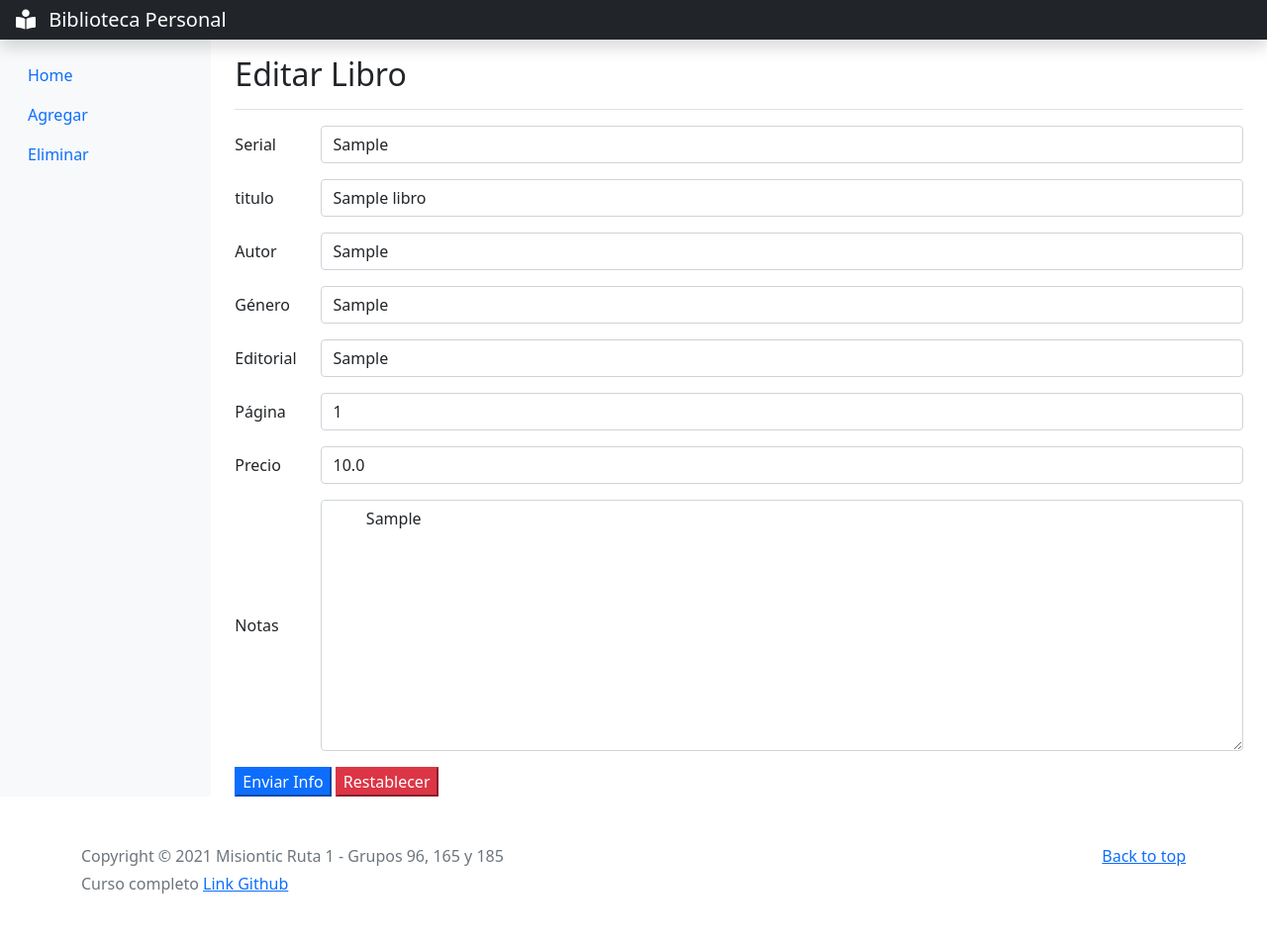
After one commit to jguerrero10/misiontic2020R1, a Django app: page /libros/editar/1 in a window 1280 px wide. The commit adds this page. Shown: the whole page at 99% size. Run offline with Django 3.2, Linux system fonts and the light colour scheme; tables that the repository leaves empty hold one stand-in row (values such as "Sample post").

Commit message:
Plantillas y Formularios agregados

```diff
--- a/Modulo 2/django/mbproject/loanapp/templates/agregar_libro.html
+++ b/Modulo 2/django/mbproject/loanapp/templates/agregar_libro.html
@@ -7,5 +7,8 @@
 {% endblock tema %}
 
 {% block contenido %}
-    Formulario de Agregar
+    <form action="{% url 'agregar_libro' %}" method="post">
+        {% csrf_token %}
+        {% include 'formulario.html' %}
+    </form>
 {% endblock contenido %}
--- a/Modulo 2/django/mbproject/loanapp/templates/base.html
+++ b/Modulo 2/django/mbproject/loanapp/templates/base.html
@@ -33,11 +33,6 @@
                             <li class="nav-item">
                                 <a class="nav-link" href="{% url 'agregar_libro' %}">
                                     Agregar
-                                </a>
-                            </li>
-                            <li class="nav-item">
-                                <a class="nav-link" href="#">
-                                    Editar
                                 </a>
                             </li>
                             <li class="nav-item">
@@ -78,6 +73,5 @@
         </footer>
         <script src="https://ajax.googleapis.com/ajax/libs/jquery/3.6.0/jquery.min.js"></script>
         <script src="https://cdn.jsdelivr.net/npm/bootstrap@5.1.1/dist/js/bootstrap.bundle.min.js" integrity="sha384-/bQdsTh/da6pkI1MST/rWKFNjaCP5gBSY4sEBT38Q/9RBh9AH40zEOg7Hlq2THRZ" crossorigin="anonymous"></script>
-        <script src="js/admin.js"></script>
     </body>
 </html>
--- /dev/null
+++ b/Modulo 2/django/mbproject/loanapp/templates/editar_libro.html
@@ -0,0 +1,16 @@
+{% extends 'base.html' %}
+
+{% block titulo %}
+    Libros
+{% endblock titulo %}
+
+{% block tema %}
+    Editar Libro
+{% endblock tema %}
+
+{% block contenido %}
+<form action="" method="post">
+    {% csrf_token %}
+    {% include 'formulario.html' %}
+</form>
+{% endblock contenido %}
--- /dev/null
+++ b/Modulo 2/django/mbproject/loanapp/templates/formulario.html
@@ -0,0 +1,56 @@
+<div class="row g-3 align-items-center">
+    <div class="col-1">
+        <label class="col-form-label" for="serial">Serial</label>
+    </div>
+    <div class="col-11">
+         <input id="serial" value="{{libro.serial}}"  name="serial" class="form-control" type="text">
+    </div>
+    <div class="col-1">
+     <label class="col-form-label" for="titulo">titulo</label>
+ </div>
+ <div class="col-11">
+      <input id="titulo" name="titulo" value="{{libro.titulo}}" class="form-control" type="text">
+ </div>
+ <div class="col-1">
+     <label class="col-form-label" for="autor">Autor</label>
+ </div>
+ <div class="col-11">
+      <input id="autor" name="autor" value="{{libro.autor}}" class="form-control" type="text">
+ </div>
+ <div class="col-1">
+     <label class="col-form-label" for="genero">Género</label>
+ </div>
+ <div class="col-11">
+      <input id="genero" name="genero" value="{{libro.genero}}" class="form-control" type="text">
+ </div>
+ <div class="col-1">
+     <label class="col-form-label" for="editorial">Editorial</label>
+ </div>
+ <div class="col-11">
+      <input id="editorial" value="{{libro.editorial}}" name="editorial" class="form-control" type="text">
+ </div>
+ <div class="col-1">
+     <label class="col-form-label" for="pag">Página</label>
+ </div>
+ <div class="col-11">
+      <input id="pag" name="pag" value="{{libro.pag}}" class="form-control" type="number" min="0">
+ </div>
+ <div class="col-1">
+     <label class="col-form-label" for="precio">Precio</label>
+ </div>
+ <div class="col-11">
+      <input id="precio" value="{{libro.precio}}" name="precio" class="form-control" type="number" min="0">
+ </div>
+ <div class="col-1">
+     <label class="col-form-label" for="notas">Notas</label>
+ </div>
+ <div class="col-11">
+     <textarea class="form-control" name="notas" id="notas" cols="30" rows="10">
+        {{libro.notas}}
+     </textarea>
+ </div>
+ <div class="col-4">
+     <button type="submit" class="btn-primary">Enviar Info</button>
+     <button type="reset" class="btn-danger">Restablecer</button>
+ </div>
+ </div>
--- a/Modulo 2/django/mbproject/loanapp/templates/index.html
+++ b/Modulo 2/django/mbproject/loanapp/templates/index.html
@@ -16,9 +16,10 @@
         <th>Género</th>
         <th>Páginas</th>
         <th>Precio</th>
+        <th>Acción</th>
     </tr>
 
-    {% for libro in libros %}
+   {% for libro in libros  %}
        <tr>
            <td>{{libro.id}}</td>
            <td>{{libro.titulo}}</td>
@@ -27,6 +28,7 @@
            <td>{{libro.genero}}</td>
            <td>{{libro.pag}}</td>
            <td>${{libro.precio}}</td>
+           <td><a href="{% url 'editar_libro' libro.id %}" class="btn btn-warning">Editar</a></td>
        </tr>
    {% endfor %}
 
--- /dev/null
+++ b/Modulo 2/django/mbproject/loanapp/urls.py
@@ -0,0 +1,7 @@
+from django.urls import path
+from loanapp.views import *
+
+urlpatterns  = [
+    path('agregar/', agregar_libro, name='agregar_libro'),
+    path('editar/<int:id>', editar_libro, name='editar_libro'),
+]
--- a/Modulo 2/django/mbproject/loanapp/views.py
+++ b/Modulo 2/django/mbproject/loanapp/views.py
@@ -1,15 +1,75 @@
-from django.shortcuts import render
+from django.shortcuts import redirect, render
 from django.http import HttpResponse
+from django.urls import reverse
 from loanapp.models import *
 
 def home(request):
     contexto = dict()
     libros = Libro.objects.all()
     for libro in libros:
-       libro.precio = round(libro.precio)
+        libro.precio = round(libro.precio)
     contexto['libros'] = libros
-    print(contexto)
     return render(request, 'index.html', contexto)
 
 def agregar_libro(request):
-    return render(request, 'agregar_libro.html')
+    if request.method == 'POST':
+        serial = request.POST['serial']
+        titulo = request.POST['titulo']
+        autor = request.POST['autor']
+        genero = request.POST['genero']
+        editorial = request.POST['editorial']
+        pag = request.POST['pag']
+        precio = request.POST['precio']
+        notas = request.POST['notas']
+        try:
+            libro = Libro.objects.create(serial=serial, titulo=titulo, autor=autor, genero=genero, editorial=editorial, pag=pag, precio=precio, notas=notas)
+            estado = True
+            contexto = {
+                'estado': estado,
+                'libro': libro
+                }
+        except:
+            estado = False
+            contexto = {
+                'estado': estado,
+                'titulo': titulo
+                }
+        return render(request, 'respuesta.html', contexto)
+    else:
+        return render(request, 'agregar_libro.html')
+
+def editar_libro(request, id):
+    libro = Libro.objects.get(id=id)
+    if request.method == 'POST':
+        serial = request.POST['serial']
+        titulo = request.POST['titulo']
+        autor = request.POST['autor']
+        genero = request.POST['genero']
+        editorial = request.POST['editorial']
+        pag = request.POST['pag']
+        precio = request.POST['precio']
+        notas = request.POST['notas']
+        libro.serial = serial
+        libro.titulo = titulo
+        libro.autor = autor
+        libro.genero = genero
+        libro.editorial = editorial
+        libro.pag = pag
+        libro.precio = precio
+        libro.notas = notas
+        try:
+            libro.save()
+            estado = True
+            contexto = {
+                'estado': estado,
+                'libro': libro
+                }
+        except:
+            estado = False
+            contexto = {
+                'estado': estado,
+                'titulo': titulo
+                }
+        return render(request, 'respuesta.html', contexto)
+    else:
+        return render(request, 'editar_libro.html', {'libro': libro})
--- a/Modulo 2/django/mbproject/mbproject/urls.py
+++ b/Modulo 2/django/mbproject/mbproject/urls.py
@@ -20,5 +20,6 @@ from loanapp.views import *
 urlpatterns = [
     path('admin/', admin.site.urls),
     path('', home, name='inicio'),
-    path('libros/agregar/', agregar_libro, name='agregar_libro')
+    path('libros/', include('loanapp.urls')),
+
 ]
```
Also changed, not shown: Modulo 2/django/mbproject/loanapp/templates/correcto.html (added, +10 -0 lines), Modulo 2/django/mbproject/loanapp/templates/fallo.html (added, +7 -0 lines), Modulo 2/django/mbproject/loanapp/templates/respuesta.html (added, +21 -0 lines), Modulo 2/django/mbproject/mbproject/settings.py (+18 -1 lines). Lines whose indentation alone changed are shown as unchanged.
